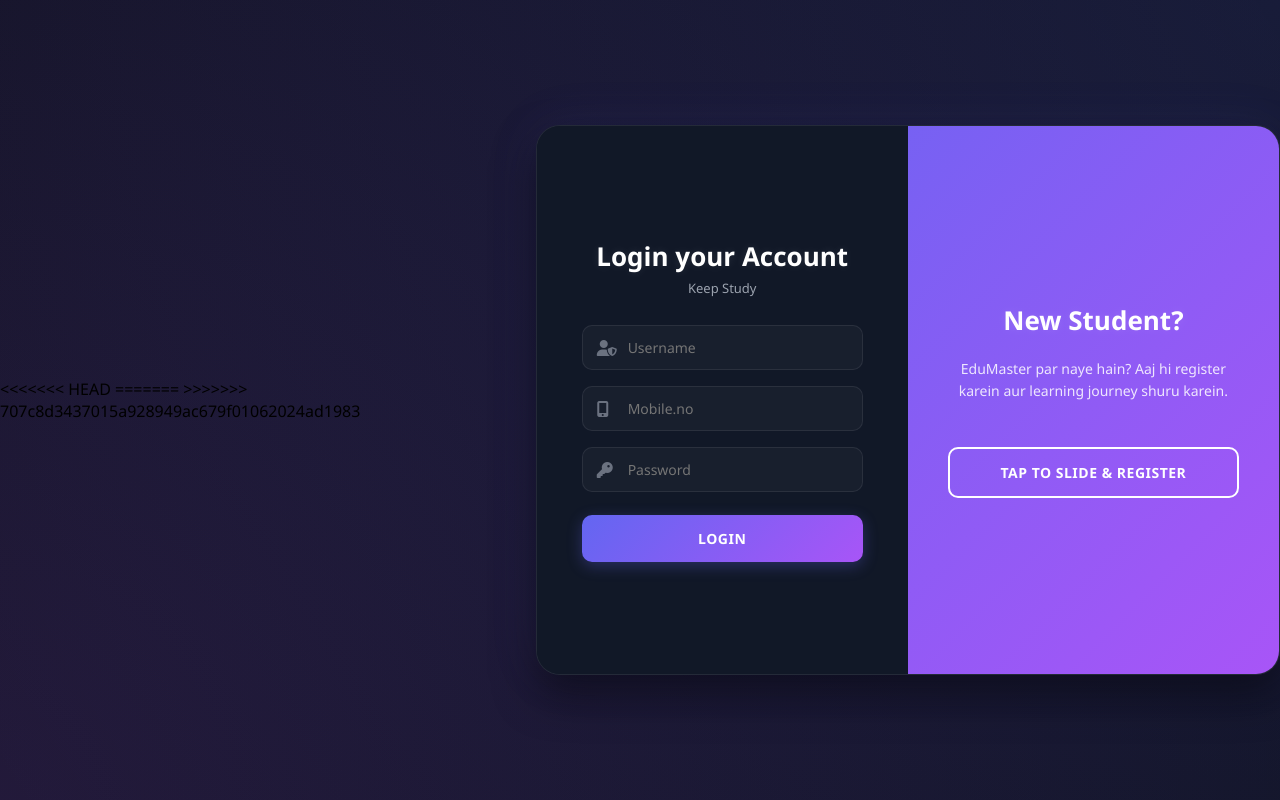
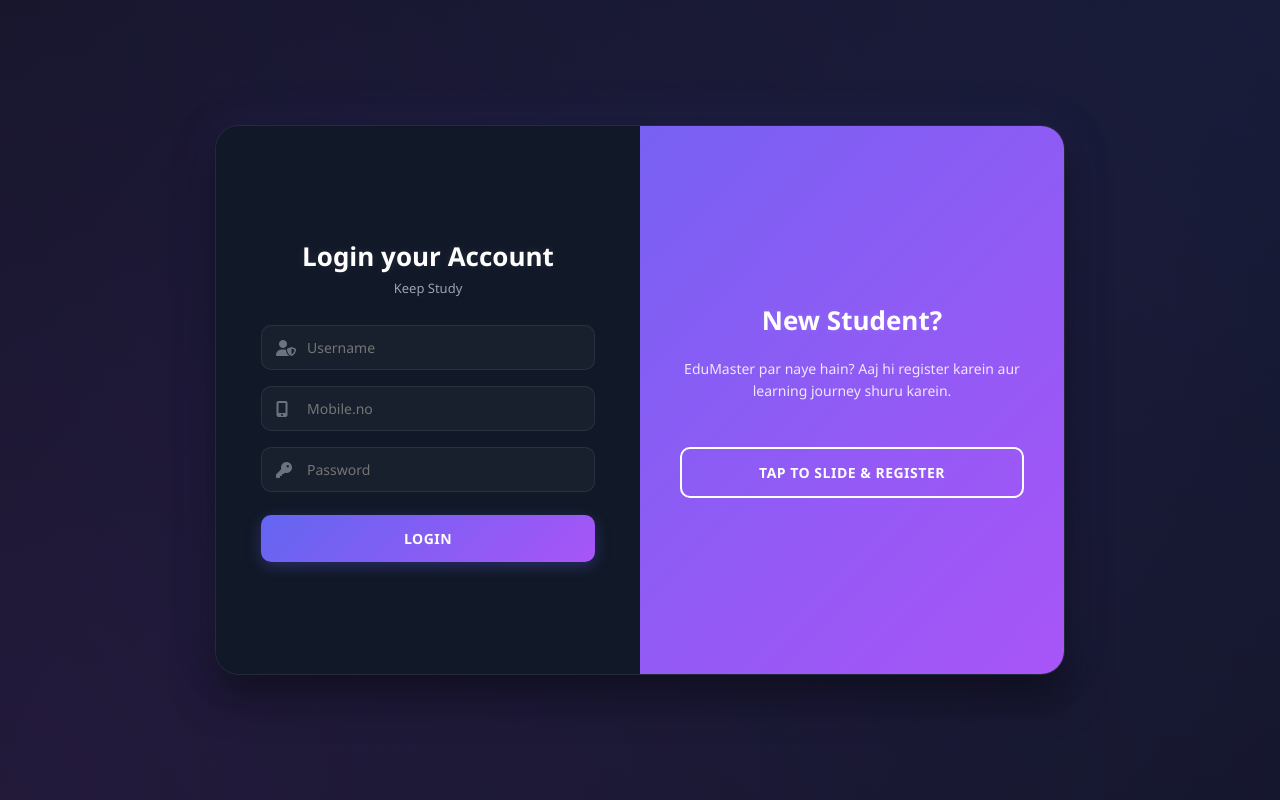
Before and after one commit to adityabijore6024-del/Master, a Django app: page /login/ in a window 1280 px wide. Run offline with Django 5.2, Linux system fonts and the light colour scheme.

Commit message:
Update login.html

```diff
--- a/frontend/templates/login.html
+++ b/frontend/templates/login.html
@@ -1,16 +1,15 @@
 <!DOCTYPE html>
 <html lang="en">
 <head>
-<<<<<<< HEAD
+
     <meta charset="UTF-8">
     <meta name="viewport" content="width=device-width, initial-scale=1.0">
-=======
+
 
     <meta charset="UTF-8">
     <!-- YEH RAHI WOH JADUI LINE JO MOBILE KO AUTO-DETECT KAREGI -->
     <meta name="viewport" content="width=device-width, initial-scale=1.0">
 
->>>>>>> 707c8d3437015a928949ac679f01062024ad1983
     <title>Keep Study & EduMaster</title>
     {% load static %}
     <link rel="stylesheet" href="{% static 'css/signup.css' %}">
```
